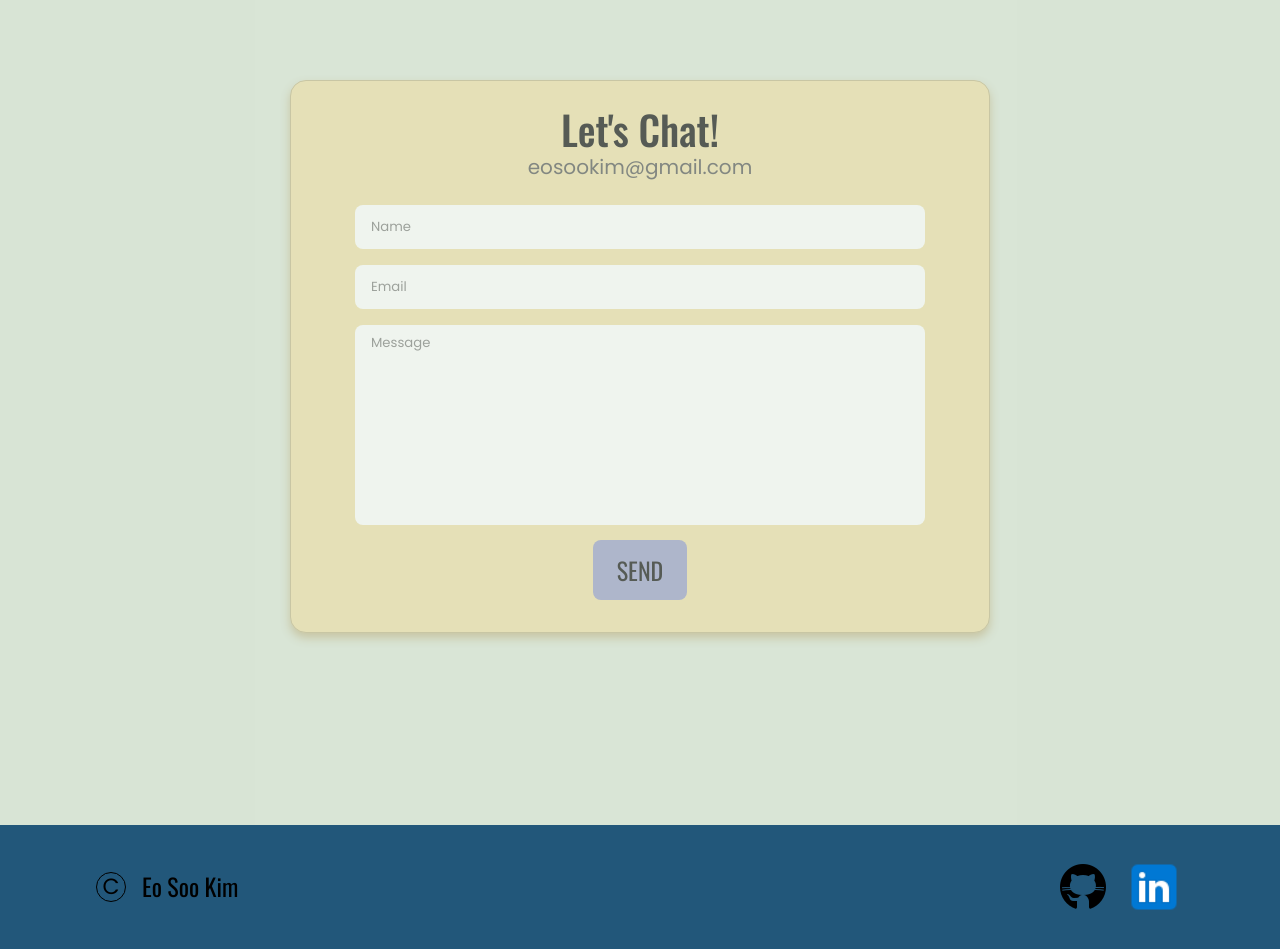
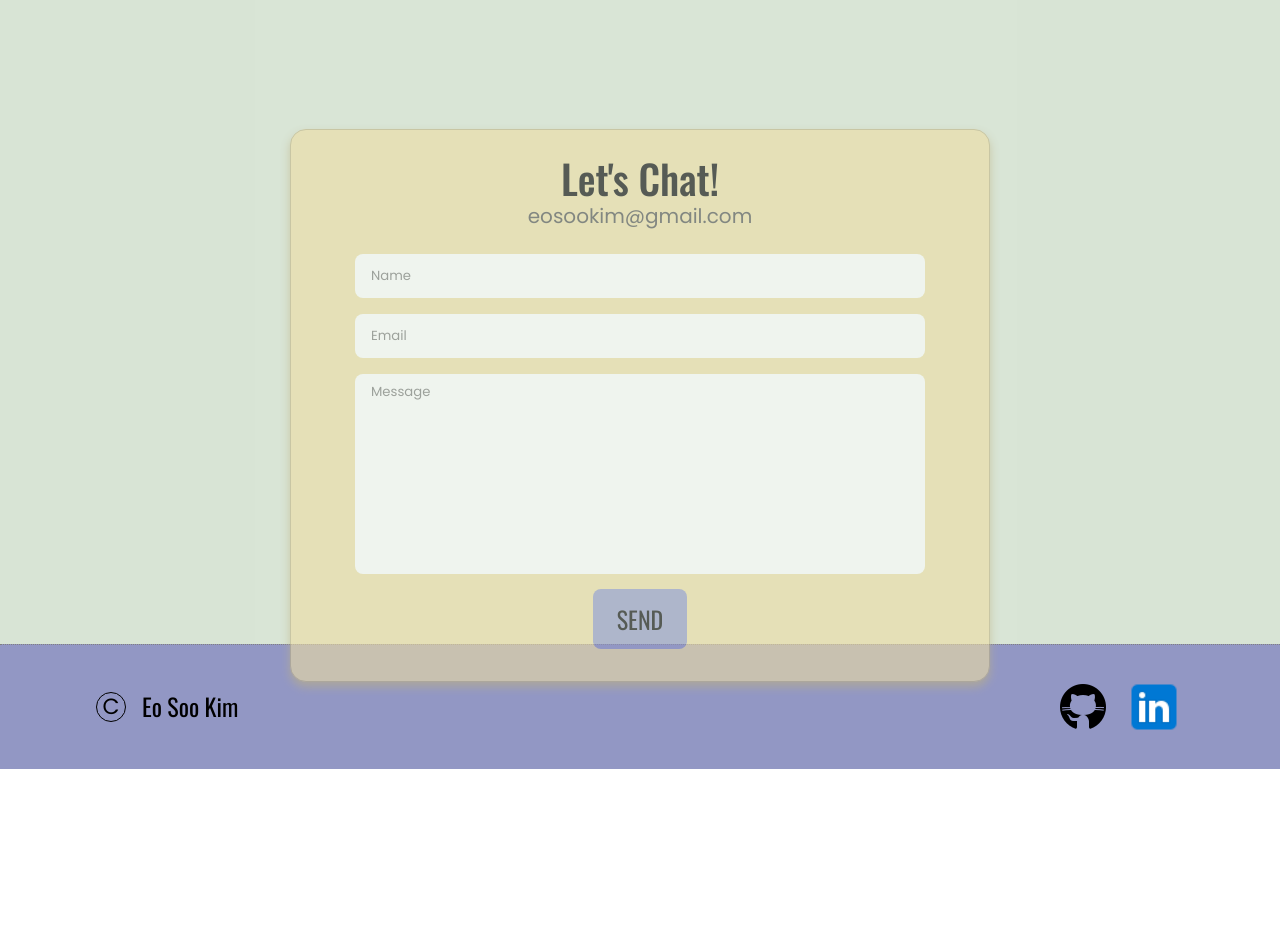
Before and after one commit to eosook/portfolio, a React (Vite) app: page / in a window 1280 px wide. Shown: the part 2660-3609 px from the top of the page. After the commit the page ends 3429 px from the top, so only its background shows below. Built offline with nearby package versions, Linux system fonts and the light colour scheme.

Commit message:
styling changes/fixes to section heights

```diff
--- a/src/App.jsx
+++ b/src/App.jsx
@@ -57,7 +57,6 @@ function App() {
 
         <motion.div
           id="skills"
-          className="skills"
           key={2}
           ref={refs[2]}
           initial={{ backgroundColor: "var(--background)", opacity: 0.6 }}
@@ -73,14 +72,15 @@ function App() {
         >
           <Skills />
         </motion.div>
+
         <motion.div
-          id="skills"
-          className="skills"
-          key={2}
-          ref={refs[2]}
+          id="contact"
+          className="contact__section"
+          key={3}
+          ref={refs[3]}
           initial={{ backgroundColor: "var(--background)", opacity: 0.6 }}
           animate={
-            isVisible[2]
+            isVisible[3]
               ? {
                   backgroundColor: "var(--background)",
                   opacity: 1,
--- a/src/App.scss
+++ b/src/App.scss
@@ -15,7 +15,7 @@
 
 input:focus,
 textarea:focus {
-  outline: 1px solid rgb(0, 0, 255);
+  outline: 1px solid color-mix(in srgb, var(--tertiary) 50%, black);
 }
 
 button {
--- a/src/components/Contact/Contact.jsx
+++ b/src/components/Contact/Contact.jsx
@@ -4,7 +4,6 @@ import './Contact.scss'
 export default function Contact(){
     return (
         <div id="contact" className="contact">
-            {/* <h2 className="contact__subtitle">Want to Chat?</h2> */}
             <h3 className="contact__title">Let's Chat!</h3>
             <h3 className="contact__email">eosookim@gmail.com</h3>
             <ContactForm />
--- a/src/components/Contact/Contact.scss
+++ b/src/components/Contact/Contact.scss
@@ -12,10 +12,21 @@
     text-align: center;
     padding: 2rem 1rem;
     margin-bottom: 4rem;
+
     @include tablet{
         width: 700px;
-        margin: 4rem auto;
+        margin: 2rem auto;
         padding: 2rem 4rem;
+    }
+    &__section{
+        text-align: center;
+        padding: 6rem 1rem;
+        height: calc(100dvh - $footer-height-mobile);
+        // background: linear-gradient(135deg, #83c4e8 45%, white 45%, white 48%, var(--background) 48%);
+        @include tablet{
+            height: calc(100dvh - $footer-height);
+            padding: 8rem 2.5rem;
+        }
     }
     &__subtitle{
         @include title(1.75rem, 400);
--- a/src/components/Footer/Footer.scss
+++ b/src/components/Footer/Footer.scss
@@ -7,7 +7,8 @@
     padding: 2rem;
     display: flex;
     justify-content: space-between;
-    background-color: var(--secondary);
+    background-color: var(--tertiary);
+    border-top: 1px dotted grey;
     @include tablet{
         padding: 2rem 6rem;
     }
--- a/src/components/Projects/Projects.scss
+++ b/src/components/Projects/Projects.scss
@@ -9,12 +9,11 @@
 
 .projects {
   height: 100%;
-  min-height: calc(100dvh - $header-height-mobile);
+  min-height: 100dvh;
   padding: 6rem 1rem 2rem;
   // background: linear-gradient(135deg, #b6a9ce 45%, white 45%, white 48%, var(--background) 48%);
   // border-bottom: 80px solid #b6a9ce;
   @include tablet {
-    min-height: calc(100dvh);
     padding: 8rem 4rem;
   }
   &__header {
--- a/src/components/Skills/SkillsSection.jsx
+++ b/src/components/Skills/SkillsSection.jsx
@@ -22,7 +22,7 @@ export default function Skills() {
   }
 
   return (
-    <div>
+    <div className="skills">
       <h2 className="skills__title">Tools of the Trade</h2>
       <div className="skills-categories">
         <ul className="skills-categories__list">
--- a/src/components/Skills/SkillsSection.scss
+++ b/src/components/Skills/SkillsSection.scss
@@ -6,11 +6,9 @@
 .skills{
     text-align: center;
     padding: 6rem 1rem;
-    min-height: 600px;
+    min-height: 100dvh;
     // background: linear-gradient(135deg, #83c4e8 45%, white 45%, white 48%, var(--background) 48%);
-    // border-bottom: 80px solid #83c4e8;
     @include tablet{
-        min-height: calc(100dvh - $header-height-mobile);
         padding: 8rem 2.5rem;
     }
     &__title{
--- a/src/styles/_variables.scss
+++ b/src/styles/_variables.scss
@@ -79,3 +79,5 @@ $button-secondary: #664524;
 $border-radius: 16px;
 $header-height-mobile: 81px;
 $header-height: 102px;
+$footer-height-mobile: 105px;
+$footer-height: 125px;
```
